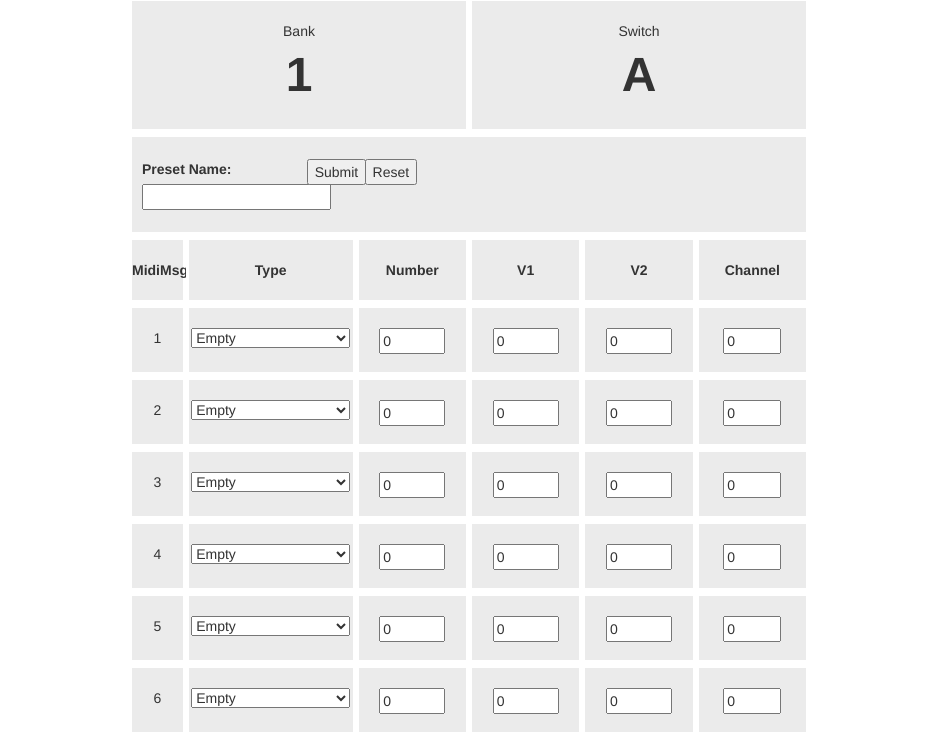
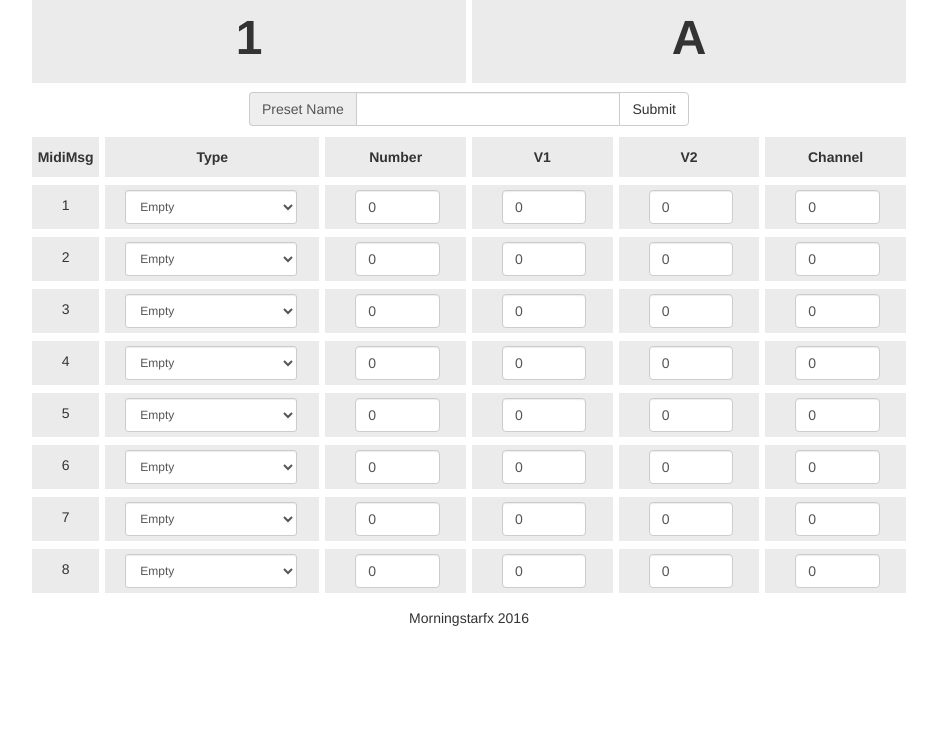
Before and after one commit to tyzjames/web-midi-editor, a plain HTML site: page index.html in a window 1280 px wide. Shown: the part 111-850 px from the top of the page, without its empty margins (171-1108 px from the left). After the commit the page ends 800 px from the top, so only its background shows below. Drawn offline with nearby package versions, Linux system fonts and the light colour scheme.

Commit message:
updated CSS and HTML design

```diff
--- a/controller/controller.js
+++ b/controller/controller.js
@@ -91,7 +91,7 @@
                 output.send([0xC0, 0]); //PC#0 to start transmission, channel 1
                 output.send([0xb1, bankNum, swNum]); //CC Num for Bank and Switch number, channel 2
                 for (var i = 0; i < arrayToSend.length; i++) {
-                    ccMsg = [0xb3, 1, arrayToSend[i]];
+                    ccMsg = [0xb3, i, arrayToSend[i]];
                     output.send(ccMsg);
                 }
 
--- a/css/myCSS.css
+++ b/css/myCSS.css
@@ -1,8 +1,8 @@
 body {
   padding-top: 20px;
   padding-bottom: 20px;
-  padding-left: 300px;
-  padding-right: 300px;
+  padding-left: 200px;
+  padding-right: 200px;
   text-align: center;
 
 }
@@ -18,8 +18,8 @@ body {
 }
 
 [class*="col-"] {
-  padding-top: 20px;
-  padding-bottom: 20px;
+  padding-top: 10px;
+  padding-bottom: 10px;
   padding-left:0;
   padding-right:0;
   margin-top:1px;
@@ -46,10 +46,14 @@ body {
 }
 
 .col-height {
-	height: 70px;
+	height: 50px;
 }
 
 .presetRow {
 	padding-top: 1px;
 	padding-bottom: 1px;
 }
+
+.form-num {
+  position:relative;width:60%;left:30px;bottom:5px;
+}
--- a/index.html
+++ b/index.html
@@ -18,9 +18,9 @@
    </head>
    <body ng-app="myApp">
       <header>
-         <h1 class="col-xs-12 std-grid">
-            MorningstarFX Midi Editor
-         </h1>
+         <h2 class="col-xs-12 std-grid">
+            MorningstarFX Midi Editor <span class="label label-default" style="position:relative;top:-3px;">Beta</span>
+         </h2>
       </header>
       <main ng-controller="MidiController as mCtrl">
          <div class="bankswitchheader">
@@ -41,21 +41,13 @@
          </div>
          <div>
             <form ng-controller='FormController as form'>
-               <div>
-                  <div class="col-xs-12 std-grid presetRow">
-                     <div class="col-xs-4" style="text-align:left; padding-left:10px;">
-                        <label for="presetName">Preset Name: </label>
-                        <input id="presetName" type="text" ng-model="currentPreset.presetName" maxlength="6" ng-trim='false'></input>
-                     </div>
-                     <div class="col-xs-1">
-                        <input id="submitButton" type="submit" ng-click="sendCCMessage()"/>
-                     </div>
-					 <div class="col-xs-1">
-                        <input id="submitButton" type="submit" ng-click="sendCCMessage()" value="Reset"/>
-                     </div>
-					 <div class="col-xs-6"></div>
-                  </div>
-               </div>
+                      <div class="input-group" style="width:50%;text-align:position:relative;left:220px;top:5px;margin-top:10px;margin-bottom:10px;">
+                        <span class="input-group-addon" id="basic-addon3">Preset Name</span>
+                        <input type="text" class="form-control" id="presetName" aria-describedby="basic-addon3" ng-model="currentPreset.presetName" maxlength="6" ng-trim='false'>
+                        <span class="input-group-btn">
+                          <button class="btn btn-default" type="submit" ng-click="sendCCMessage()">Submit</button>
+                        </span>
+                      </div>
                <div class="midiMsgHead">
                   <div class="col-xs-1 std-grid">MidiMsg</div>
                   <div class="col-xs-3 std-grid">Type</div>
@@ -67,10 +59,10 @@
                <br/>
                <div class="form" ng-repeat="msg in currentPreset.midiMessages">
                   <div class="col-xs-1 col-height std-grid">
-                     {{msg.getNumber()}}
+                     <p>{{msg.getNumber()}}</p>
                   </div>
-                  <div class="col-xs-3 col-height  std-grid">
-                     <select name="selectMidiType" id="selectMidiType" ng-model="msg.midiType">
+                  <div class="col-xs-3 col-height std-grid">
+                     <select name="selectMidiType" class="form-control btn-sm" id="selectMidiType" ng-model="msg.midiType" style="position:relative;width:80%;left:20px;bottom:5px;">
                         <option value = 0>Empty</option>
                         <option value = 1>PC Message</option>
                         <option value = 2>CC Message</option>
@@ -87,17 +79,17 @@
                         <option value = 13>Strymon Scroll Down</option>
                      </select>
                   </div>
-                  <div class="col-xs-2 col-height  std-grid">
-                     <input type="number" id="selectMidiNumber"/ ng-model="msg.midiNum" min="0" max = "127"/>
+                  <div class="col-xs-2 col-height std-grid">
+                     <input type="number" class="form-control form-num" id="selectMidiNumber" ng-model="msg.midiNum" min="0" max = "127"/>
                   </div>
                   <div class="col-xs-2 col-height  std-grid">
-                     <input type="number" id="selectMidiV1" ng-model="msg.midiV1" min="0" max = "127"/>
+                     <input type="number" class="form-control form-num" id="selectMidiV1" ng-model="msg.midiV1" min="0" max = "127"/>
                   </div>
                   <div class="col-xs-2 col-height  std-grid">
-                     <input type="number" id="selectMidiV2" ng-model="msg.midiV2" min="0" max = "127"/>
+                     <input type="number" class="form-control form-num" id="selectMidiV2" ng-model="msg.midiV2" min="0" max = "127"/>
                   </div>
                   <div class="col-xs-2 col-height  std-grid">
-                     <input type="number" id="selectMidiChannel" ng-model="msg.midiChannel" min="0" max = "16"/>
+                     <input type="number" class="form-control form-num" id="selectMidiChannel" ng-model="msg.midiChannel" min="0" max = "16"/>
                   </div>
                </div>
                <br/>
@@ -105,7 +97,7 @@
          </div>
       </main>
       <footer>
-         <div class="col-xs-12 std-grid">
+         <div class="col-xs-12">
 			<p>Morningstarfx 2016</p>
 		</div>
       </footer>
```
